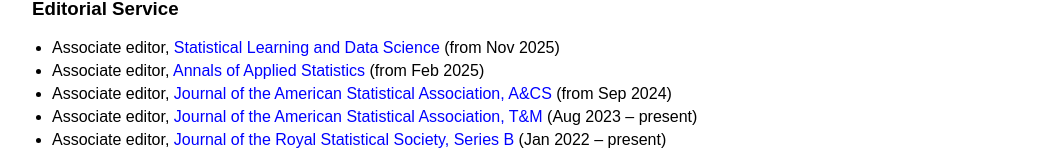
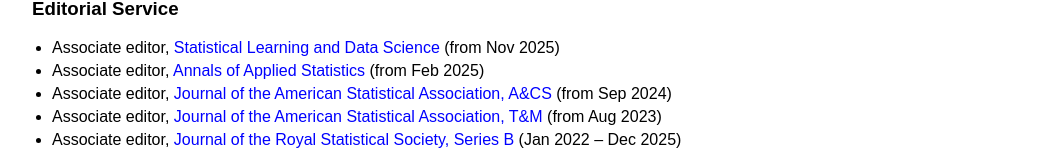
Before and after one commit to callmespring/callmespring.github.io, a Jekyll site: the page built from index.md, in a window 1280 px wide and 900 px high, scrolled down 2060 px. Shown: the part 728-882 px from the top of the window, without its empty margins (108-1171 px from the left). Built offline with Jekyll 4.4.1, drawn with Linux system fonts in a browser that asks for light colours.

Commit message:
Update index.md

```diff
--- a/index.md
+++ b/index.md
@@ -68,6 +68,6 @@
 * Associate editor, [Statistical Learning and Data Science](http://www.slads-submit.com/) (from Nov 2025)
 * Associate editor, [Annals of Applied Statistics](https://imstat.org/journals-and-publications/annals-of-applied-statistics/) (from Feb 2025)
 * Associate editor, [Journal of the American Statistical Association, A&CS](https://www.tandfonline.com/journals/uasa20) (from Sep 2024)
-* Associate editor, [Journal of the American Statistical Association, T&M](https://www.tandfonline.com/journals/uasa20) (Aug 2023 -- present)
-* Associate editor, [Journal of the Royal Statistical Society, Series B](https://rss.onlinelibrary.wiley.com/journal/14679868) (Jan 2022 -- present)
+* Associate editor, [Journal of the American Statistical Association, T&M](https://www.tandfonline.com/journals/uasa20) (from Aug 2023)
+* Associate editor, [Journal of the Royal Statistical Society, Series B](https://rss.onlinelibrary.wiley.com/journal/14679868) (Jan 2022 -- Dec 2025)
 * Associate editor, [Journal of Nonparametric Statistics](https://www.tandfonline.com/journals/gnst20) (Jan 2022 -- present)
```
